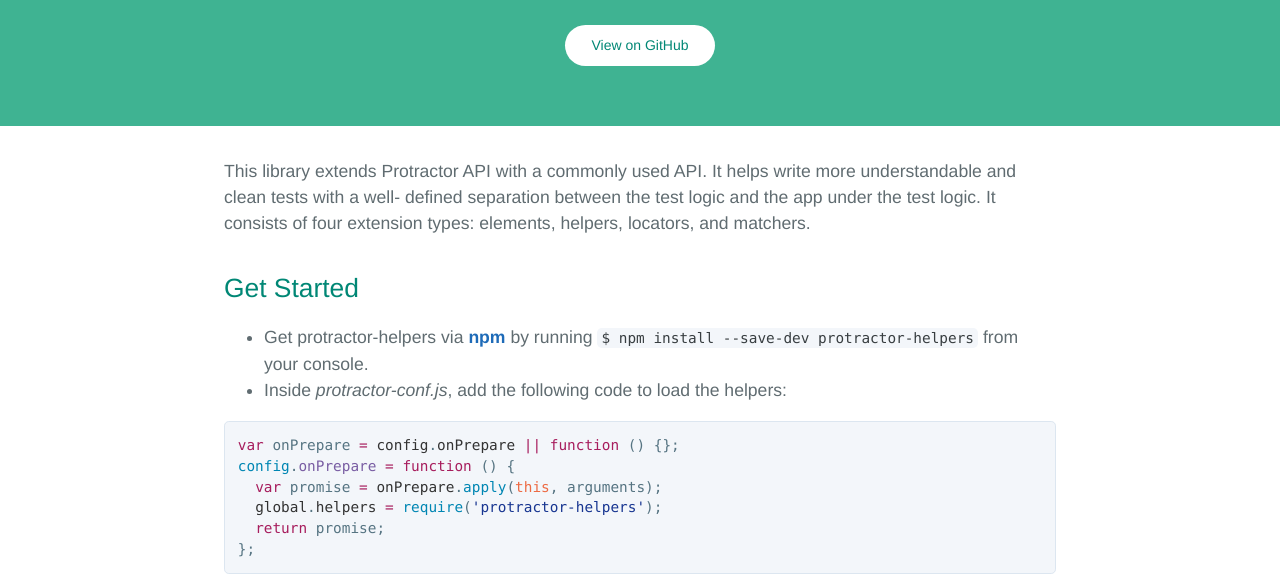
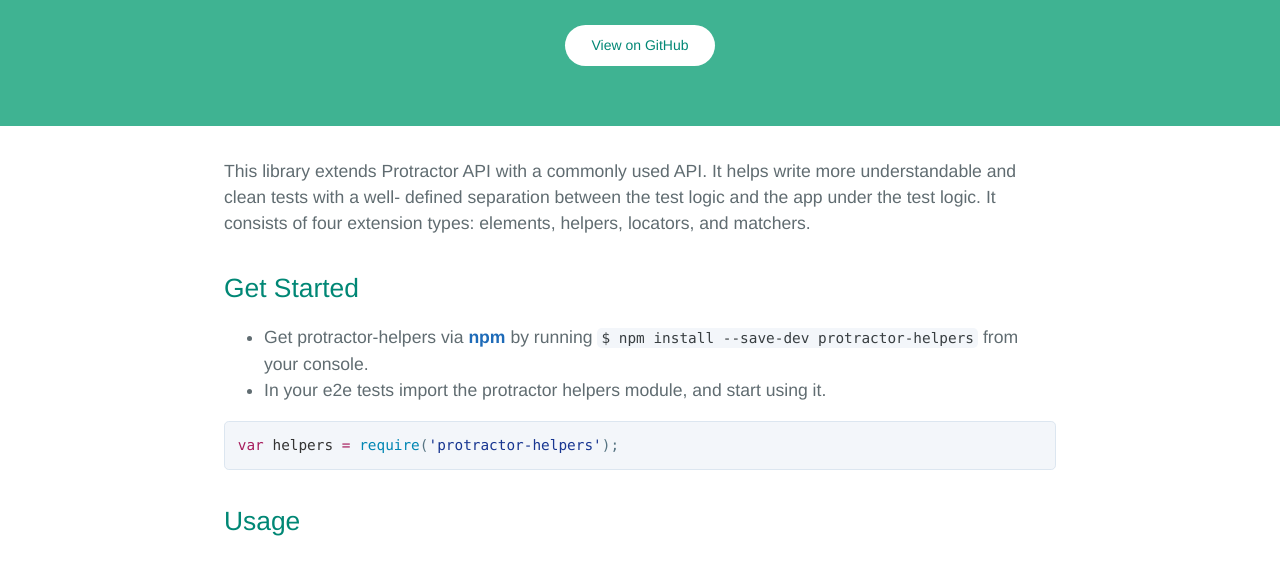
Before and after one commit to wix-incubator/protractor-helpers, a plain HTML site: page index.html in a window 1280 px wide. Shown: the part 395-971 px from the top of the page. Drawn offline with Linux system fonts and the light colour scheme; a web font is replaced by a local one.

Commit message:
remove global usage

```diff
--- a/index.html
+++ b/index.html
@@ -38,15 +38,10 @@
     <li>Get protractor-helpers via <strong><a href="https://www.npmjs.com/">npm</a></strong> by running
       <code>$ npm install --save-dev protractor-helpers</code> from your console.
     </li>
-    <li>Inside <em>protractor-conf.js</em>, add the following code to load the helpers:</li>
+    <li>In your e2e tests import the protractor helpers module, and start using it.</li>
   </ul>
 
-  <div class="highlight highlight-source-js"><pre><span class="pl-k">var</span> onPrepare <span class="pl-k">=</span> <span class="pl-smi">config</span>.<span class="pl-smi">onPrepare</span> <span class="pl-k">||</span> <span class="pl-k">function</span> () {};
-<span class="pl-c1">config</span>.<span class="pl-en">onPrepare</span> <span class="pl-k">=</span> <span class="pl-k">function</span> () {
-  <span class="pl-k">var</span> promise <span class="pl-k">=</span> <span class="pl-smi">onPrepare</span>.<span class="pl-c1">apply</span>(<span class="pl-v">this</span>, arguments);
-  <span class="pl-smi">global</span>.<span class="pl-smi">helpers</span> <span class="pl-k">=</span> <span class="pl-c1">require</span>(<span class="pl-s"><span class="pl-pds">'</span>protractor-helpers<span class="pl-pds">'</span></span>);
-  <span class="pl-k">return</span> promise;
-};</pre>
+  <div class="highlight highlight-source-js"><pre><span class="pl-k">var</span> <span class="pl-smi">helpers</span> <span class="pl-k">=</span> <span class="pl-c1">require</span>(<span class="pl-s"><span class="pl-pds">'</span>protractor-helpers<span class="pl-pds">'</span></span>);</pre>
   </div>
 
   <h2>
```
Also changed, not shown: 1 other file.
